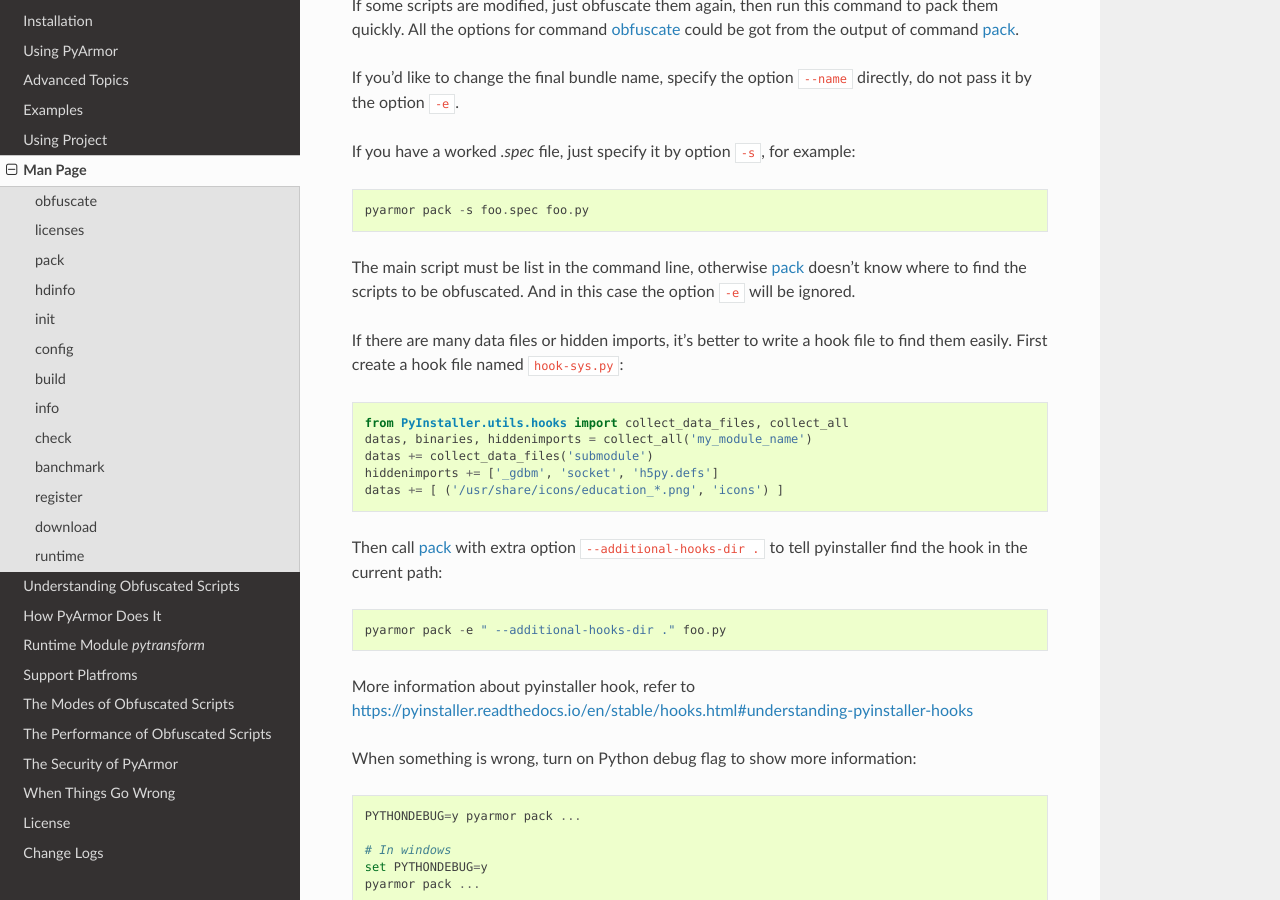
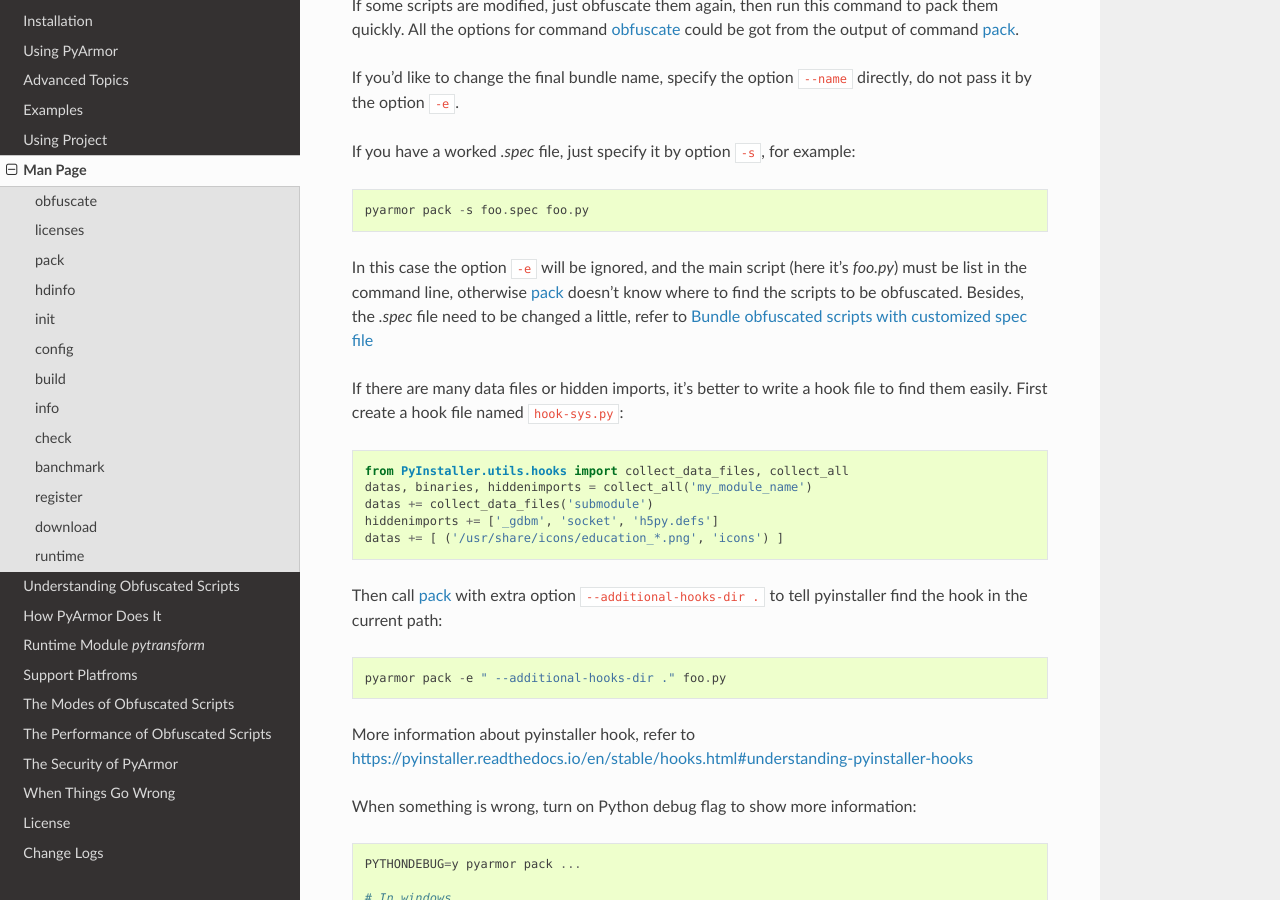
Before and after one commit to dashingsoft/pyarmor, a Sphinx documentation site: the page built from docs/man.rst, in a window 1280 px wide and 900 px high, scrolled down 10610 px. Built offline with Sphinx 7.4.7 and the Read the Docs theme 2.0.0, drawn with Linux system fonts in a browser that asks for light colours.

Commit message:
Refine doc

```diff
--- a/docs/advanced.rst
+++ b/docs/advanced.rst
@@ -201,8 +201,10 @@ the dynamic library, so no platform is required. For example::
 
 .. _obfuscating scripts by different python version:
 
-Obfuscating Scripts By Other Version Of Python
-----------------------------------------------
+.. _obfuscating scripts by other python version:
+
+Obfuscating Scripts By Other Python Version
+-------------------------------------------
 
 If there are multiple Python versions installed in the machine, the
 command `pyarmor` uses default Python. In case the scripts need to be
--- a/docs/man.rst
+++ b/docs/man.rst
@@ -410,9 +410,11 @@ example::
 
     pyarmor pack -s foo.spec foo.py
 
-The main script must be list in the command line, otherwise `pack`_ doesn't know
-where to find the scripts to be obfuscated. And in this case the option ``-e``
-will be ignored.
+In this case the option ``-e`` will be ignored, and the main script (here it's
+`foo.py`) must be list in the command line, otherwise `pack`_ doesn't know where
+to find the scripts to be obfuscated. Besides, the `.spec` file need to be
+changed a little, refer to :ref:`Bundle obfuscated scripts with customized spec
+file`
 
 If there are many data files or hidden imports, it's better to write a hook file
 to find them easily. First create a hook file named ``hook-sys.py``::
```
